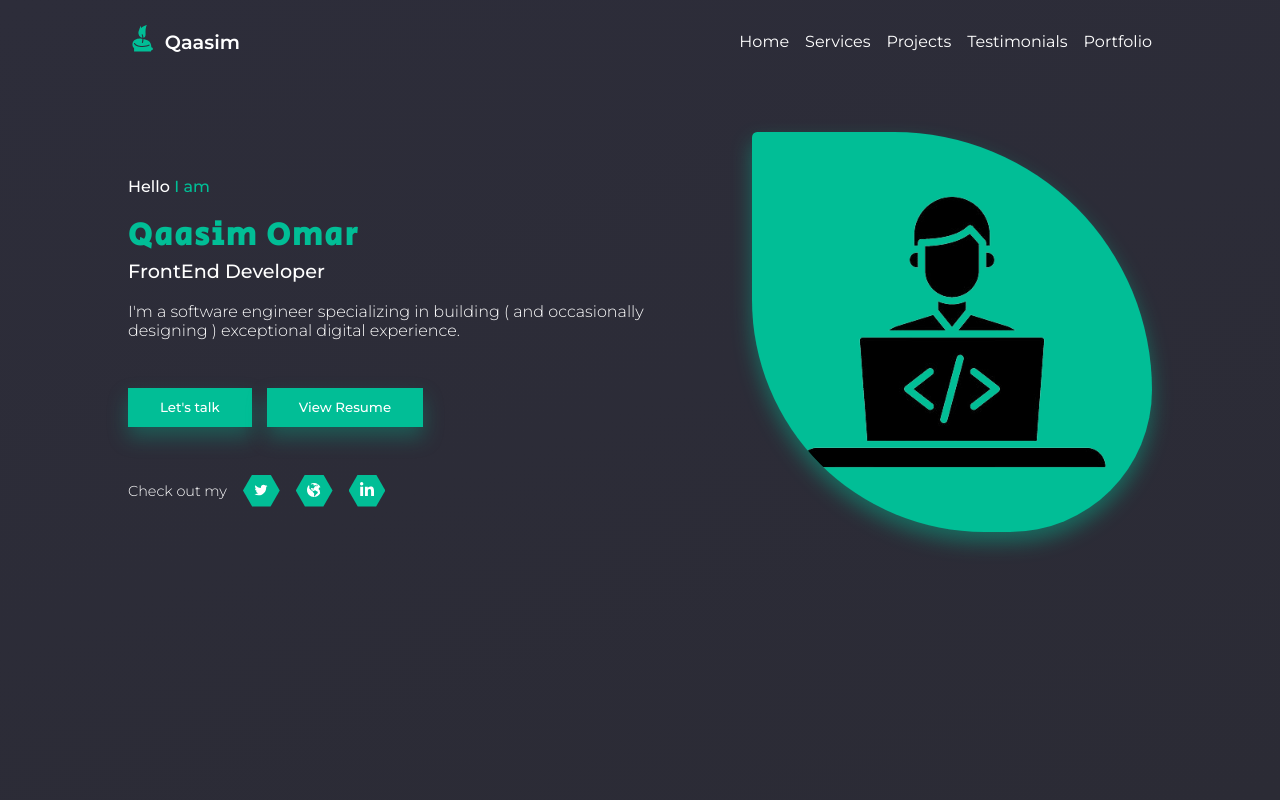
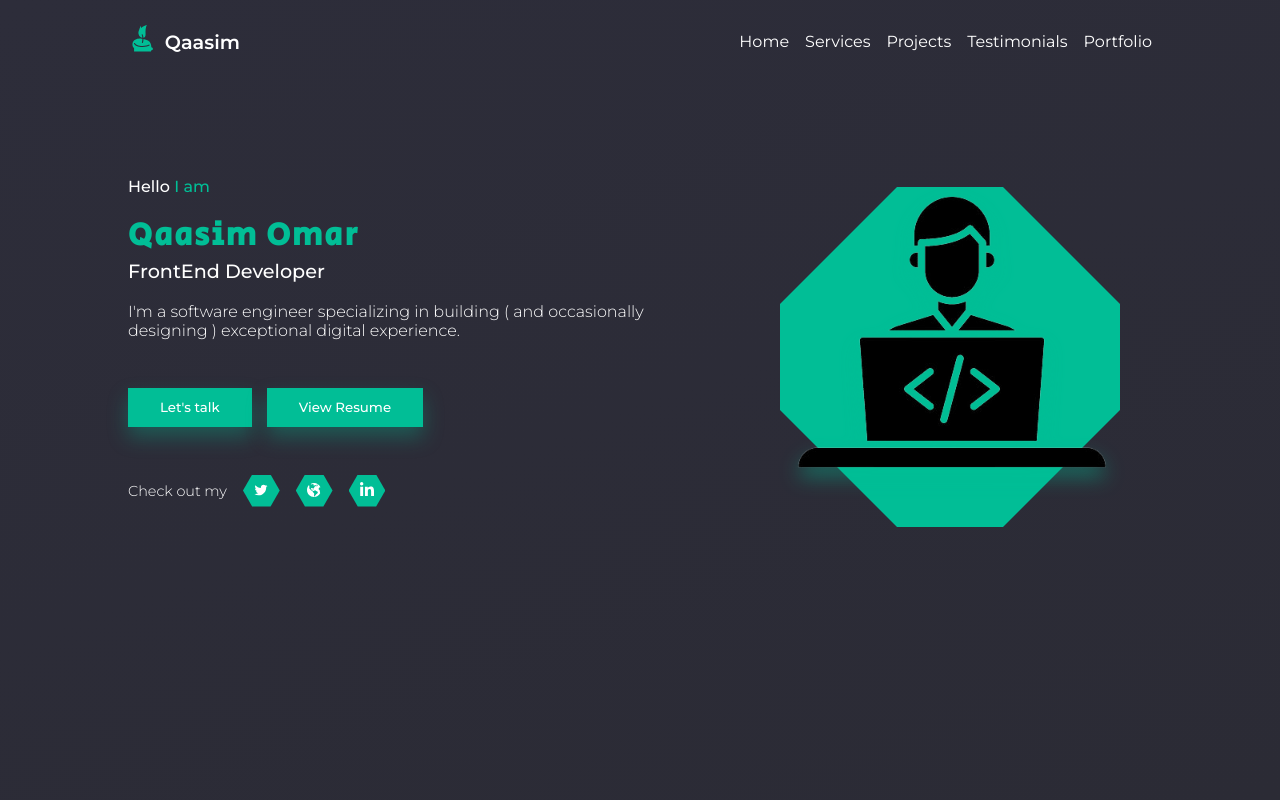
Before and after one commit to Qaasim-Umar/React-portfolio, a React (Create React App) app: page / in a window 1280 px wide. Shown: the top 800 px of the page. Built offline with nearby package versions, Linux system fonts and the light colour scheme; the HTML template or start-up script is replaced by a standard one.

Commit message:
fixed the hero image

```diff
--- a/src/components/Banner/ProfComponent.jsx
+++ b/src/components/Banner/ProfComponent.jsx
@@ -5,6 +5,7 @@ import { AiOutlineTwitter } from "react-icons/ai";
 import { GiEarthAmerica } from "react-icons/gi";
 import { FaLinkedinIn } from "react-icons/fa";
 import { Slide } from "react-awesome-reveal";
+// import background from '../images/background.svg'
 // import profileImage from "../images/portfolioImg.jpg"
 import profileImage2 from "../images/profileimagewhite.png"
 import profileImage3 from "../images/profileimagenobackground.png"
@@ -50,6 +51,12 @@ const ProfComponent = () => {
         </Texts>
       </Slide>
       <Slide direction="right">
+
+
+        <div className='relative'>
+<svg className="octagon">
+  <rect width="1em" height="1em" />
+</svg>
           <Profile>
             <img
               className="profileimage"
@@ -57,6 +64,7 @@ const ProfComponent = () => {
               alt="profile"
             />
           </Profile>
+        </div>
       </Slide>
     </Container>
   );
@@ -159,7 +167,7 @@ const Profile = styled.div`
     width: 25rem;
     filter: drop-shadow(0px 10px 10px #01be9570);
     transition: transform 400ms ease-in-out;
-    background-color:#01be96;
+
     @media (max-width: 790px) {
       width: 20rem;
     }
--- a/src/styles/global.css
+++ b/src/styles/global.css
@@ -1,11 +1,29 @@
 .profileimage{
-    border-top-right-radius:100%;
-    border-bottom-left-radius:90%;
-    border-top-left-radius:2%;
-    border-bottom-right-radius:55%;
+    position: absolute;
+    top: 0;
+    /* z-index: 50; */
+    /* background-image: url(../components/images/background.svg); */
 }
 
 .button-flex{
 display: flex;
 gap: 15px;
 }
+
+
+.octagon {
+  position: relative;
+  left: 57%;
+  top: 55px;
+  transform: translateX(-50%);
+  width: 400px;
+  height: 400px;
+}
+
+.octagon rect {
+  font-size: 106px;
+  stroke-width: 234px;
+  stroke-linejoin: bevel;
+  stroke: #01be96;
+  transform: translate(117px, 117px);
+}
```
Also changed, not shown: src/components/images/background.svg (added). Lines whose indentation alone changed are shown as unchanged.
